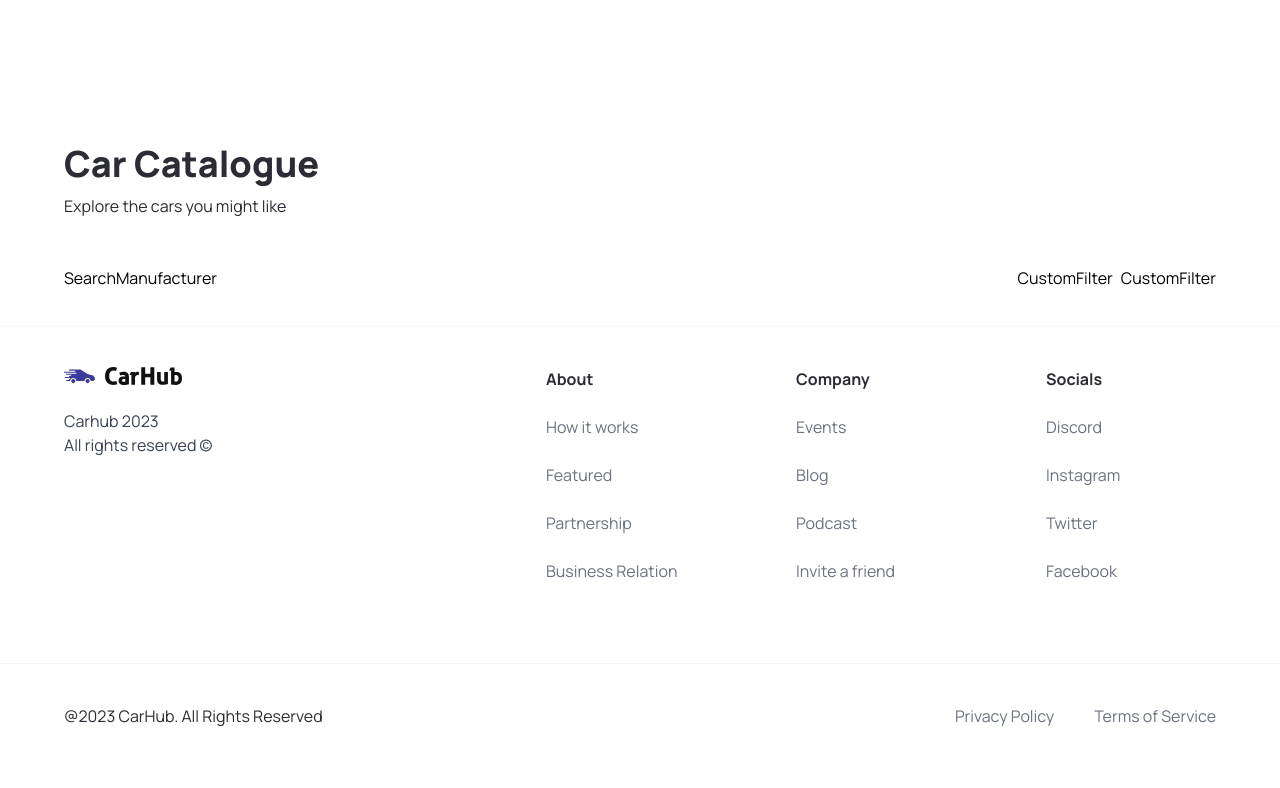
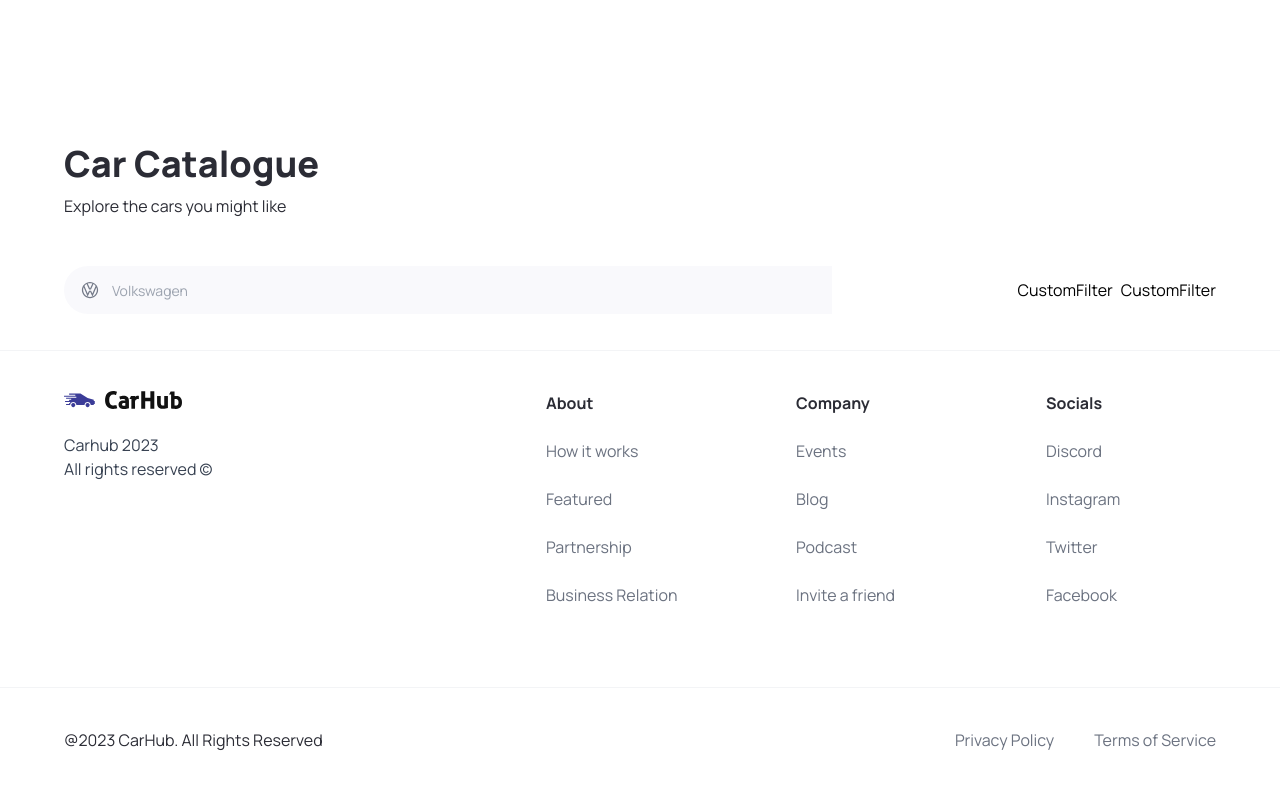
Before and after one commit to LexVN-WD/car-showcase, a Next.js app: page / in a window 1280 px wide. Shown: the part 720-1508 px from the top of the page. Built offline with nearby package versions, Linux system fonts and the light colour scheme.

Commit message:
Add code for manufacturer search

```diff
--- a/components/SearchManufacturer.tsx
+++ b/components/SearchManufacturer.tsx
@@ -1,11 +1,90 @@
+"use client";
+import { useState, Fragment } from "react";
+import { Combobox, Transition } from "@headlessui/react";
+import { manufacturers } from "@/constants";
 import { SearchManufacturerProps } from "@/types";
-import React from "react";
+import Image from "next/image";
 
 const SearchManufacturer = ({
   manufacturer,
   setManufacturer,
 }: SearchManufacturerProps) => {
-  return <div>SearchManufacturer</div>;
+  const [query, setQuery] = useState("");
+
+  const filteredManufacturers =
+    query === ""
+      ? manufacturers
+      : manufacturers.filter((item) => (
+        item.toLowerCase()
+        .replace(/\s+/g, "")
+        .includes(query.toLowerCase().replace(/\s+/g, "")
+      )));
+
+  return (
+    <div className="search-manufacturer">
+      <Combobox value={manufacturer} onChange={setManufacturer}>
+        <div className="relative w-full">
+          <Combobox.Button className="absolute top-[14px]">
+            <Image
+              src="/car-logo.svg"
+              width={20}
+              height={20}
+              className="ml-4"
+              alt="Car Logo"
+            />
+          </Combobox.Button>
+
+          <Combobox.Input
+            className="search-manufacturer__input"
+            placeholder="Volkswagen"
+            displayValue={(manufacturer: string) => manufacturer}
+            onChange={(e) => setQuery(e.target.value)}
+          />
+
+          <Transition
+            as={Fragment}
+            leave="transition ease-in duration-100"
+            leaveFrom="opacity-100"
+            leaveTo="opacity-0"
+            afterLeave={() => setQuery("")}
+          >
+            <Combobox.Options className="search-manufacturer__options">
+              {filteredManufacturers.map((item) => (
+                  <Combobox.Option
+                    key={item}
+                    className={({ active }) => `
+                      relative search-manufacturer__option ${active ? 'bg-primary-blue text-white' : 'text-gray-900'}
+                    `}
+                    value={item}
+                  >
+                    {({ selected, active }) => (
+                      <>
+                      <span
+                          className={`block truncate ${
+                            selected ? 'font-medium' : 'font-normal'
+                          }`}
+                        >
+                          {item}
+                        </span>
+                        {selected ? (
+                          <span
+                            className={`absolute inset-y-0 left-0 flex items-center pl-3 ${
+                              active ? 'text-white' : 'text-teal-600'
+                            }`}
+                          >
+                          </span>
+                        ) : null}
+                      </>
+                    )}
+                  </Combobox.Option>
+                )
+              )}
+            </Combobox.Options>
+          </Transition>
+        </div>
+      </Combobox>
+    </div>
+  );
 };
 
 export default SearchManufacturer;
```
